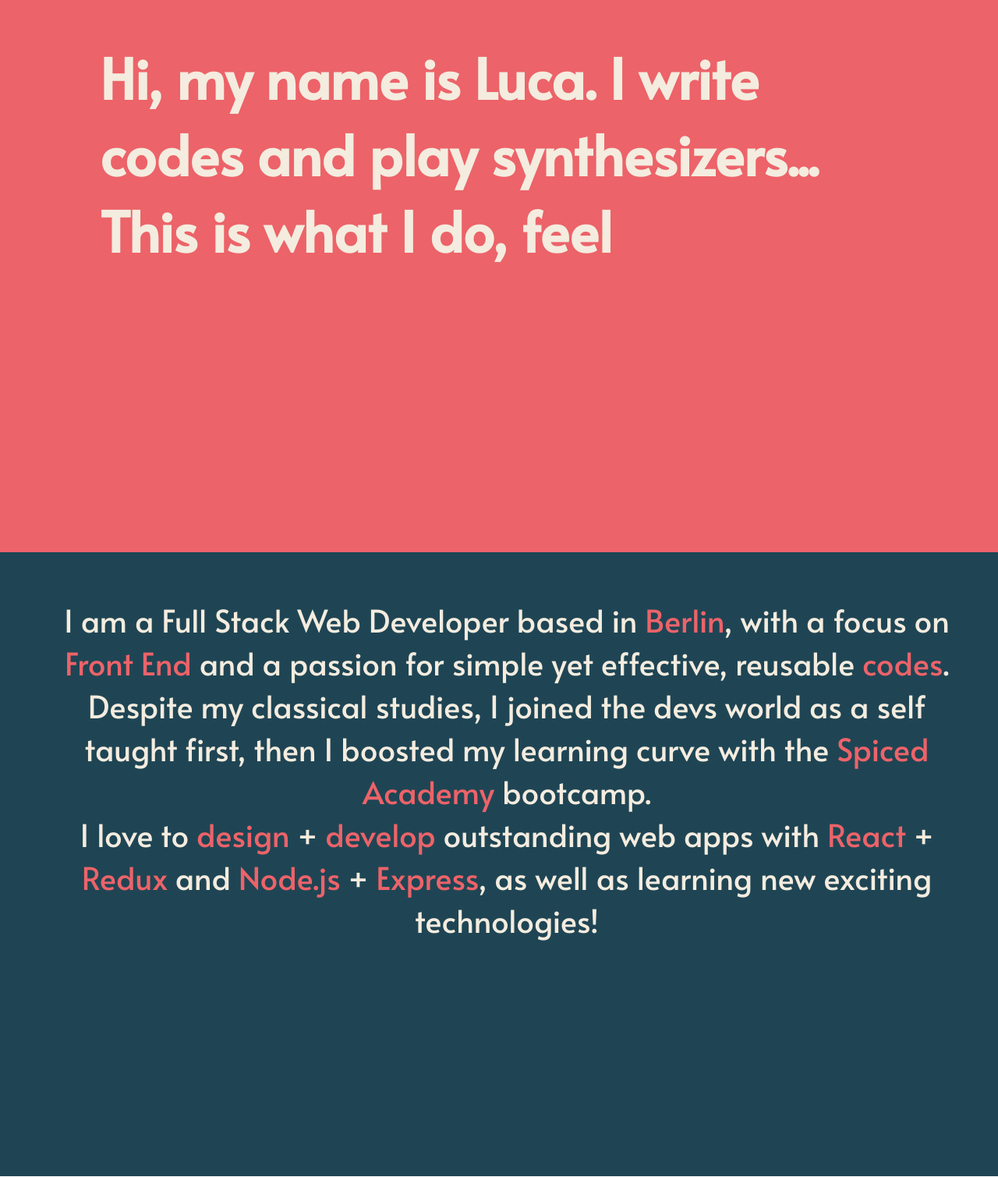
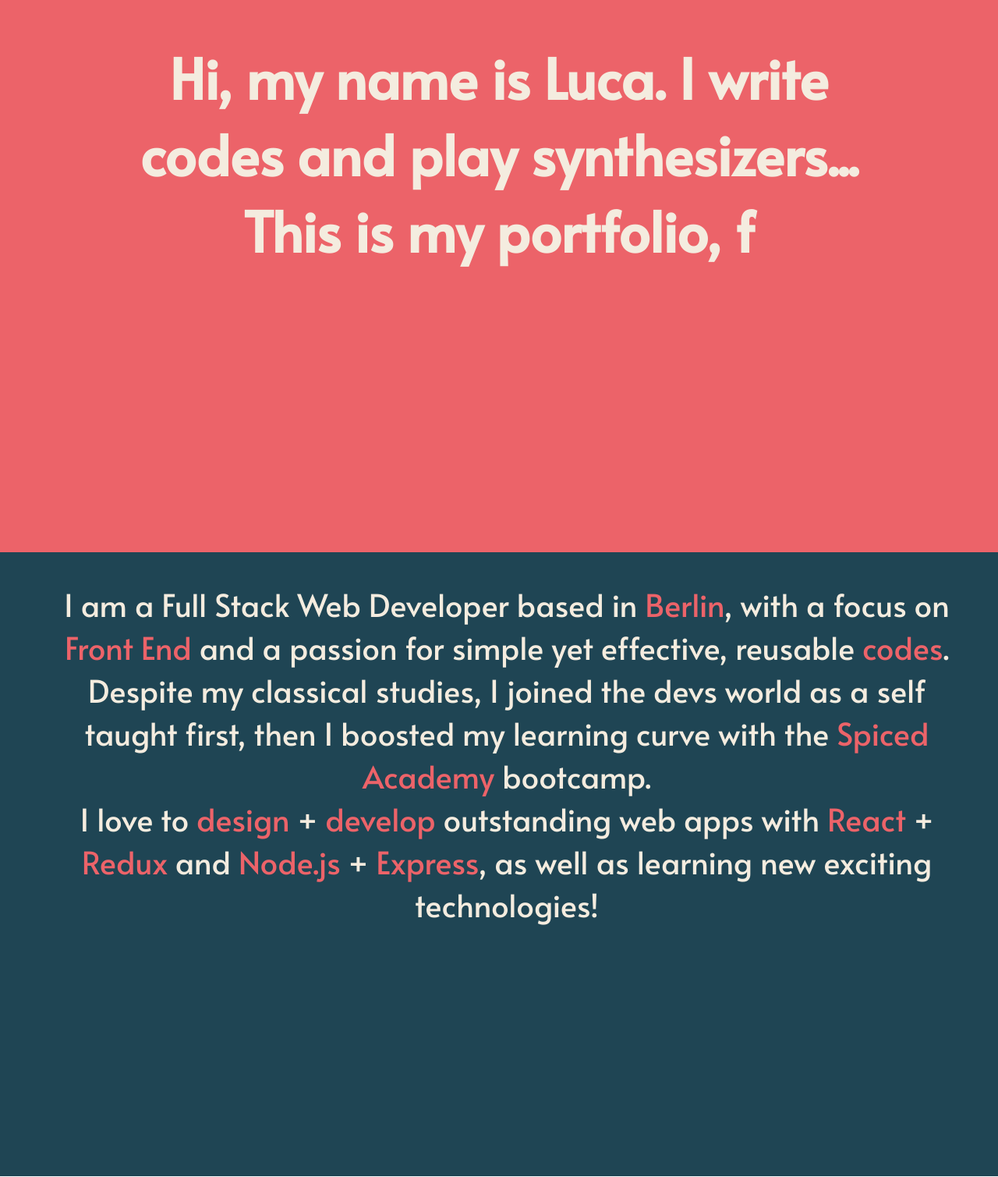
Before and after one commit to Lucaisok/portfolio, a PHP site: page / in a window 1280 px wide. Shown: the part 112-1621 px from the top of the page at 78% size. Run offline with PHP 8.4, Linux system fonts and the light colour scheme.

Commit message:
small css adjustment

```diff
--- a/script.js
+++ b/script.js
@@ -2,7 +2,7 @@
     let i = 0;
     const textDiv = document.getElementById("presentation");
     const text =
-        "Hi, my name is Luca. I write codes and play synthesizers... This is what I do, feel free to have a look around";
+        "Hi, my name is Luca. I write codes and play synthesizers... This is my portfolio, feel free to have a look around!";
     const speed = 80;
 
     const modalContainer = document.getElementById("modalContainer");
--- a/style.css
+++ b/style.css
@@ -31,6 +31,7 @@ body {
     margin-left: 10%;
     margin-right: 10%;
     min-width: 100vh;
+    text-align: center;
 }
 
 .navBar {
@@ -71,7 +72,7 @@ body {
     color: #f4ecdf;
     font-size: 2.8vw;
     width: 50%;
-    padding-top: 20px;
+    /* padding-top: 5px; */
     padding-left: 20px;
     position: relative;
     bottom: 25px;
@@ -400,7 +401,7 @@ footer {
     width: 100%;
     height: 50px;
     position: relative;
-    top: 29%;
+    top: 25.5%;
     font-size: 23px;
     padding-left: 20px;
 }
@@ -459,73 +460,3 @@ footer {
         display: inline;
     }
 }
-
-/* @media only screen and (max-width: 700px) {
-    #first {
-        display: none;
-    }
-
-    #second p {
-        font-size: 30px;
-    }
-
-    .imageContainer {
-        display: none;
-    }
-
-    #description {
-        left: 0.1%;
-        width: 90%;
-    }
-
-    #description h4 {
-        left: 10%;
-    }
-
-    #description p {
-        left: 10%;
-        width: 60%;
-    }
-
-    .right {
-        left: 65%;
-    }
-
-    #fourth h4 {
-        display: none;
-    }
-
-    #icons {
-        margin-top: 20%;
-    }
-
-    footer {
-        display: none;
-    }
-} */
-
-/* @media only screen and (max-width: 500px) {
-    #second p {
-        font-size: 23px;
-    }
-    #description h4 {
-        left: 1%;
-    }
-
-    #description p {
-        left: 1%;
-        width: 50%;
-    }
-
-    .right {
-        left: 55%;
-    }
-
-    #icons {
-        text-align: left;
-    }
-
-    #fourth p {
-        text-align: left;
-    }
-} */
```
